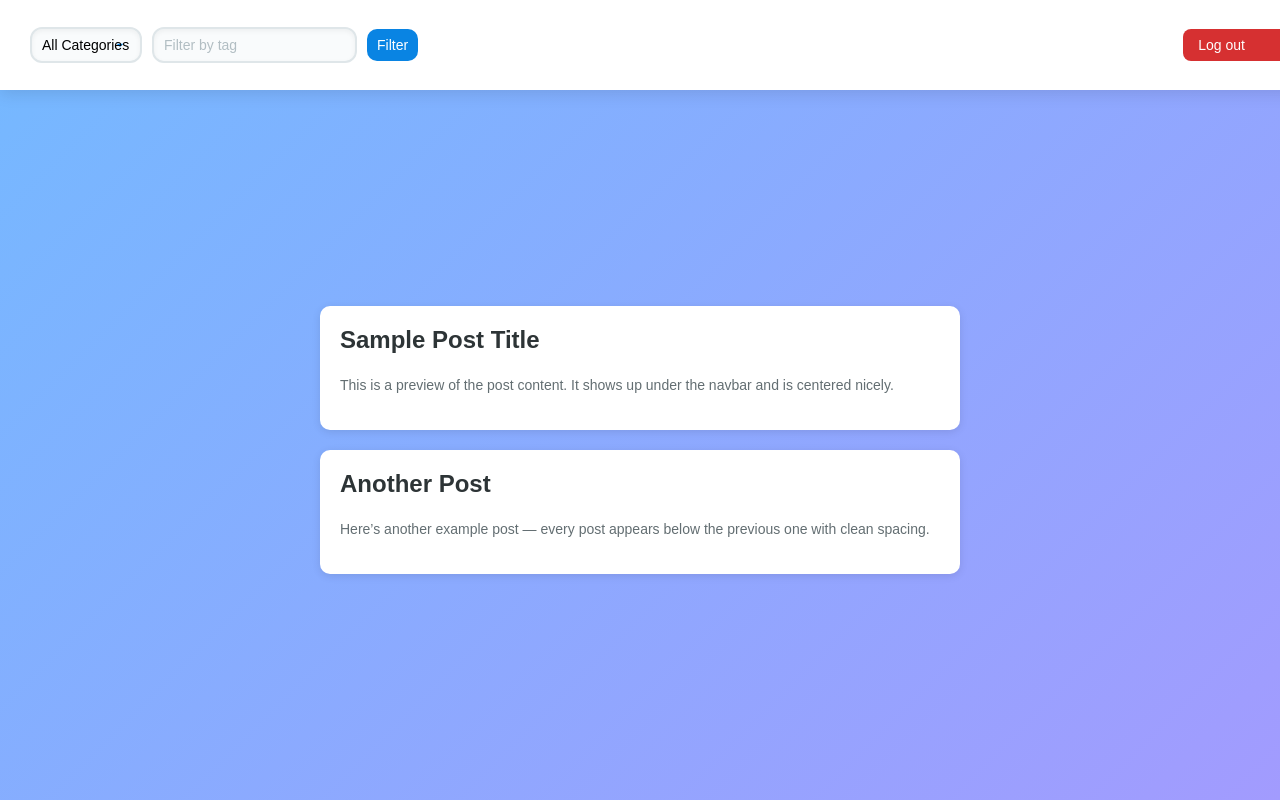
After one commit to Niki7000/CMS-Project, a PHP site: page /home.php in a window 1280 px wide. The commit adds this page. Run offline with PHP 8.4, Linux system fonts and the light colour scheme.

Commit message:
Made a model of home.php

```diff
--- /dev/null
+++ b/home.php
@@ -0,0 +1,42 @@
+<!DOCTYPE html>
+<html lang="en">
+<head>
+    <meta charset="UTF-8">
+    <meta name="viewport" content="width=device-width, initial-scale=1.0">
+    <title>Home</title>
+    <link rel="icon" type="image/x-icon" href="images/file.svg">
+    <link rel="stylesheet" href="style.css">
+</head>
+<body class="home-body">
+
+    <nav class="navbar">
+        <div class="nav-left">
+            <form action="home.php" method="GET" class="filter-form">
+                <select name="category" class="form-input small">
+                    <option value="">All Categories</option>
+                    <option value="news">News</option>
+                    <option value="tech">Tech</option>
+                    <option value="lifestyle">Lifestyle</option>
+                </select>
+                <input type="text" name="tag" class="form-input small" placeholder="Filter by tag">
+                <button type="submit" class="btn small">Filter</button>
+            </form>
+        </div>
+        <div class="nav-right">
+            <a href="logout.php" class="btn logout">Log out</a>
+        </div>
+    </nav>
+
+    <main class="main-content">
+        <div class="post">
+            <h2>Sample Post Title</h2>
+            <p>This is a preview of the post content. It shows up under the navbar and is centered nicely.</p>
+        </div>
+        <div class="post">
+            <h2>Another Post</h2>
+            <p>Here’s another example post — every post appears below the previous one with clean spacing.</p>
+        </div>
+    </main>
+
+</body>
+</html>
--- a/style.css
+++ b/style.css
@@ -103,6 +103,87 @@ select.form-input option {
     color: #2d3436;
 }
 
+.home-body{
+    margin: 0;
+    font-family: "Poppins", sans-serif;
+    background-color: #f5f6fa;
+}
+
+.navbar {
+    position: fixed;
+    top: 0;
+    left: 0;
+    width: 100%;
+    padding: 15px 30px;
+    background-color: #fff;
+    box-shadow: 0 4px 15px rgba(0,0,0,0.1);
+    display: flex;
+    justify-content: space-between;
+    align-items: center;
+    z-index: 1000;
+}
+
+.filter-form {
+    display: flex;
+    align-items: center;
+    gap: 10px;
+}
+
+.form-input.small,
+.btn.small {
+    padding: 8px 10px;
+    font-size: 14px;
+    width: auto;
+}
+
+.nav-right .btn.logout {
+    background-color: #d63031;
+    padding: 8px 15px;
+    margin-right: 50px;
+    font-size: 14px;
+    color: white;
+    text-decoration: none;
+    border-radius: 8px;
+}
+
+.nav-right .btn.logout:hover {
+    background-color: #ff7675;
+}
+
+.main-content {
+    margin-top: 100px;
+    display: flex;
+    flex-direction: column;
+    align-items: center;
+    padding: 20px;
+}
+
+.post {
+    width: 600px;
+    background: white;
+    border-radius: 10px;
+    box-shadow: 0 2px 8px rgba(0,0,0,0.1);
+    padding: 20px;
+    margin-bottom: 20px;
+    transition: transform 0.2s ease, box-shadow 0.2s ease;
+}
+
+.post:hover {
+    transform: translateY(-2px);
+    box-shadow: 0 4px 12px rgba(0,0,0,0.15);
+}
+
+.post h2 {
+    margin-top: 0;
+    color: #2d3436;
+}
+
+.post p {
+    color: #636e72;
+    line-height: 1.6;
+}
+
+
 @keyframes fadeIn {
     from { opacity: 0; transform: translateY(20px); }
     to { opacity: 1; transform: translateY(0); }
```
